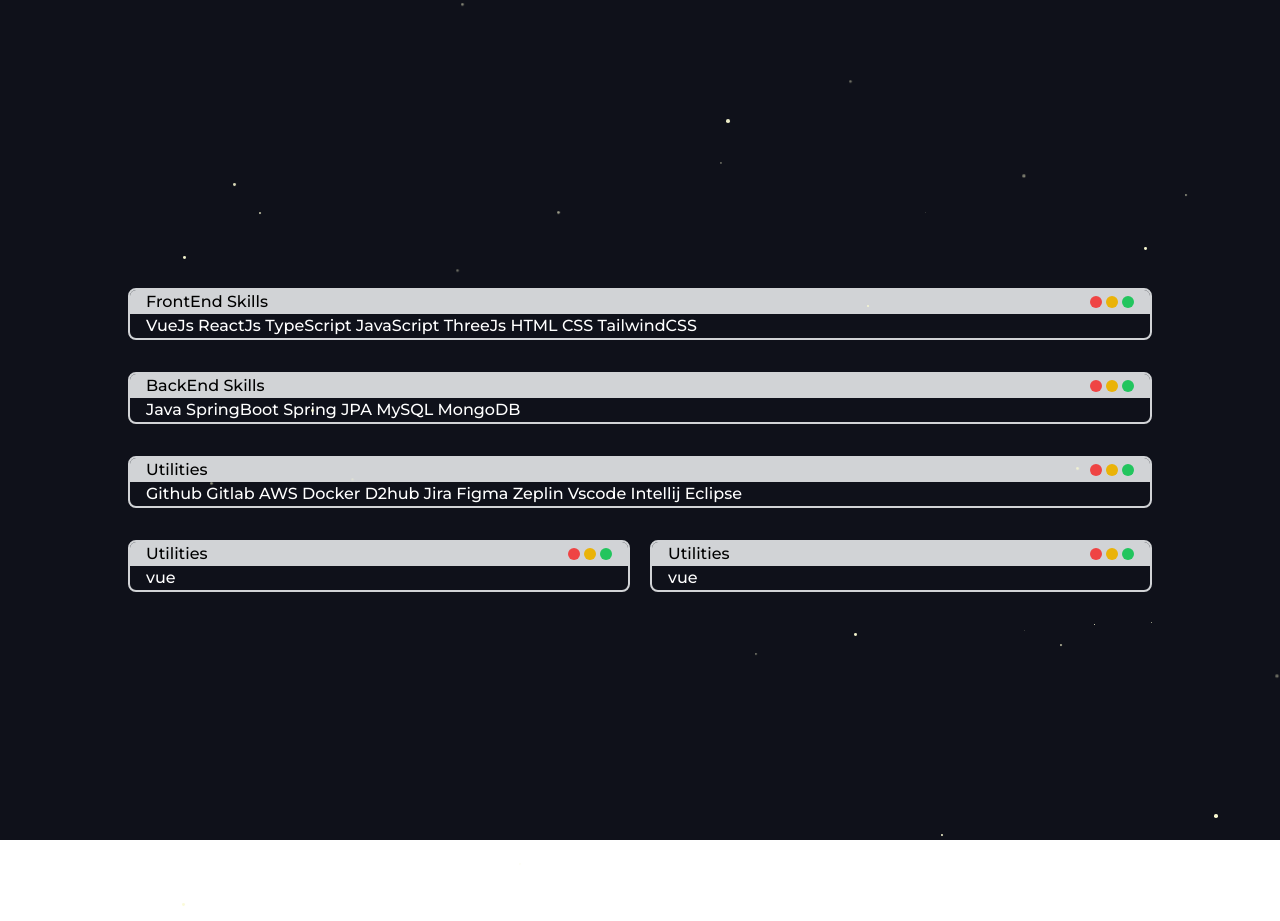
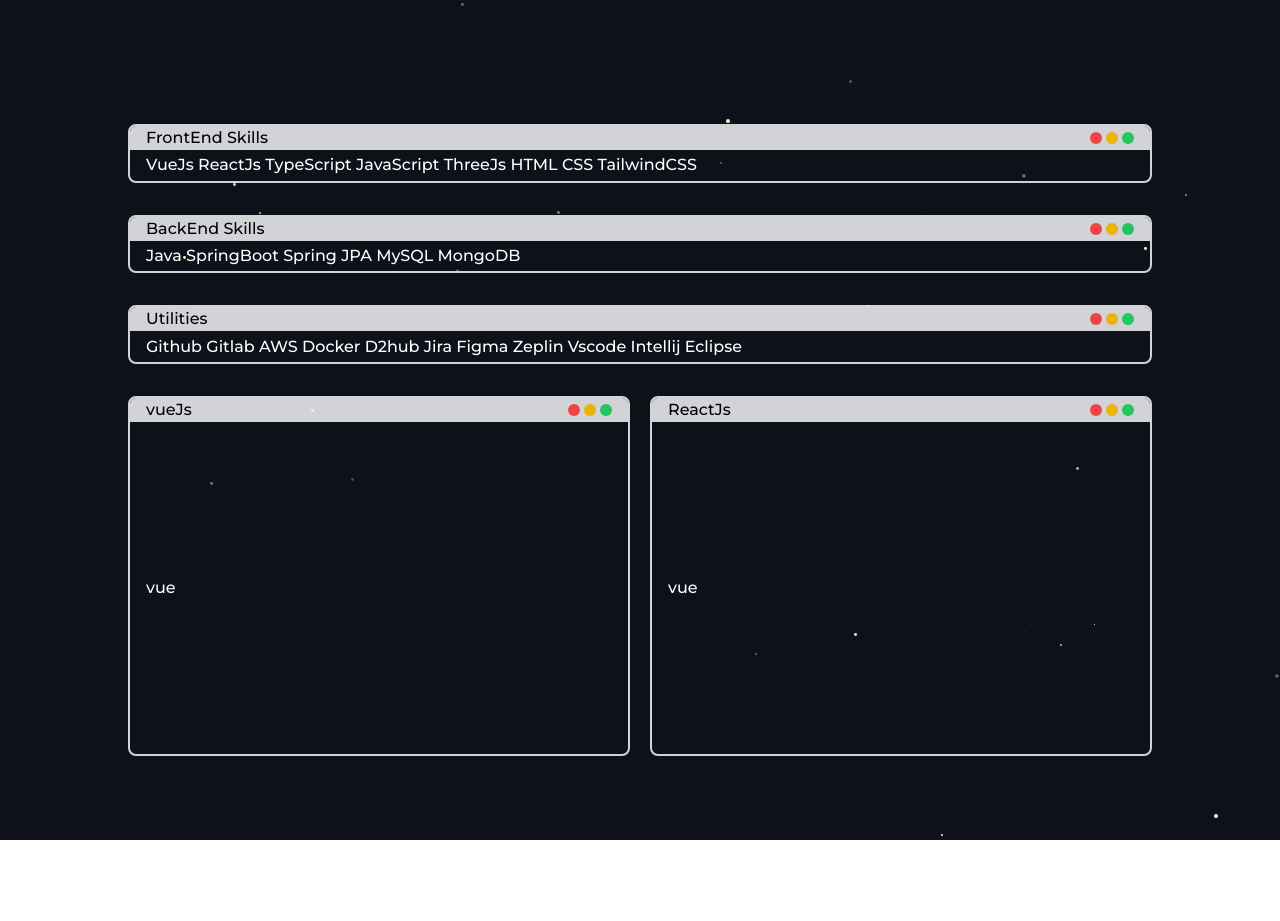
Before and after one commit to changheonkim/portfolio, a Next.js app: page / in a window 1280 px wide. Shown: the part 1560-2481 px from the top of the page. Built offline with nearby package versions, Linux system fonts and the light colour scheme.

Commit message:
update: Monitor 애니메이션 추가

```diff
--- a/src/features/mainSection/ui/MainSection.tsx
+++ b/src/features/mainSection/ui/MainSection.tsx
@@ -6,7 +6,6 @@
 export default function MainSection() {
   return (
     <SectionContainer>
-      {/* 중앙 텍스트 애니메이션 */}
       <CentralText />
     </SectionContainer>
   );
--- a/src/features/skillSection/model/Monitor.type.ts
+++ b/src/features/skillSection/model/Monitor.type.ts
@@ -4,5 +4,4 @@
   width: string;
   height: string;
   barPercent: string;
-  windowPercent: string;
 };
--- a/src/features/skillSection/ui/Monitor.tsx
+++ b/src/features/skillSection/ui/Monitor.tsx
@@ -1,3 +1,6 @@
+import { motion } from 'framer-motion';
+import { useInView } from 'react-intersection-observer';
+
 import { MonitorProps } from '../model/Monitor.type';
 
 export default function Monitor({
@@ -6,10 +9,20 @@
   width,
   height,
   barPercent,
-  windowPercent,
 }: MonitorProps) {
+  const { ref, inView } = useInView({ triggerOnce: false, threshold: 0.3 });
+
   return (
-    <div
+    <motion.div
+      ref={ref}
+      initial={{ scale: 0, opacity: 0 }}
+      animate={inView ? { scale: 1, opacity: 1 } : { scale: 0, opacity: 0 }}
+      transition={{
+        duration: 0.6,
+        ease: 'easeOut',
+        type: 'spring',
+        stiffness: 40,
+      }}
       className={`w-full h-[${height}] border-2 rounded-lg border-[#D1D3D6] flex flex-col box-border overflow-hidden`}
     >
       {/* 상단 영역 */}
@@ -26,10 +39,10 @@
 
       {/* 하단 영역 */}
       <div
-        className={`w-full h-${windowPercent} bg-inherit text-white flex items-center pl-4`}
+        className={`w-full h-full bg-inherit text-white flex items-center pl-4`}
       >
         {children}
       </div>
-    </div>
+    </motion.div>
   );
 }
--- a/src/features/skillSection/ui/SkillSection.tsx
+++ b/src/features/skillSection/ui/SkillSection.tsx
@@ -1,15 +1,17 @@
+'use client';
+
 import Monitor from './Monitor';
 
 export default function SkillSection() {
   return (
     <div className="w-full h-screen flex justify-center items-center">
       <div className="w-[80vw] flex flex-col justify-center items-center gap-8 text-[#efefef]">
+        <div className="w-full h-[30vh] flex flex-col justify-center items-center gap-8">
           <Monitor
             width="full"
-          height="10vh"
+            height="30vh"
             kind="FrontEnd Skills"
             barPercent="1/3"
-          windowPercent="2/3"
           >
             <div>
               VueJs ReactJs TypeScript JavaScript ThreeJs HTML CSS TailwindCSS
@@ -18,44 +20,25 @@
 
           <Monitor
             width="full"
-          height="10vh"
+            height="30vh"
             kind="BackEnd Skills"
             barPercent="1/3"
-          windowPercent="2/3"
           >
             <div>Java SpringBoot Spring JPA MySQL MongoDB</div>
           </Monitor>
 
-        <Monitor
-          width="full"
-          height="10vh"
-          kind="Utilities"
-          barPercent="1/3"
-          windowPercent="2/3"
-        >
+          <Monitor width="full" height="30vh" kind="Utilities" barPercent="1/3">
             <div>
               Github Gitlab AWS Docker D2hub Jira Figma Zeplin Vscode Intellij
               Eclipse
             </div>
           </Monitor>
-
-        <div className="w-full flex justify-between gap-[20px]">
-          <Monitor
-            width="50vw"
-            height="40vh"
-            kind="Utilities"
-            barPercent="1/4"
-            windowPercent="3/4"
-          >
+        </div>
+        <div className="w-full h-[45vh] flex justify-between gap-[20px]">
+          <Monitor width="50vw" height="40vh" kind="vueJs" barPercent="1/4">
             vue
           </Monitor>
-          <Monitor
-            width="50vw"
-            height="40vh"
-            kind="Utilities"
-            barPercent="1/4"
-            windowPercent="3/4"
-          >
+          <Monitor width="50vw" height="40vh" kind="ReactJs" barPercent="1/4">
             vue
           </Monitor>
         </div>
```
Lines whose indentation alone changed are shown as unchanged.
